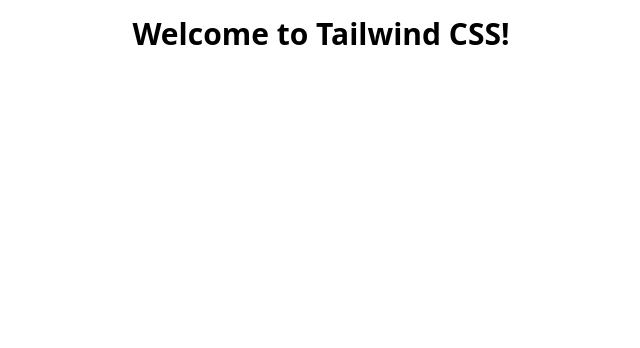
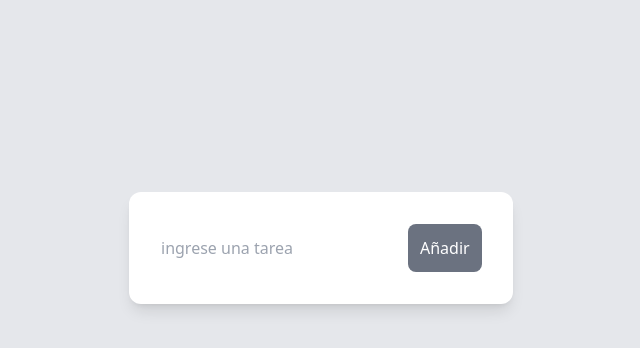
Before and after one commit to ezep23/to-do-app, a website: page src/index.html in a window 1280 px wide. Shown: the whole page, without its empty margins (319-959 px from the left). Drawn offline with Linux system fonts and the light colour scheme.

Commit message:
html & css

```diff
--- a/src/index.html
+++ b/src/index.html
@@ -6,7 +6,16 @@
     <link href="./output.css" rel="stylesheet">
     <title>Document</title>
 </head>
-<body>
-    <h1 class="text-3xl font-bold text-center mt-4">Welcome to Tailwind CSS!</h1>
+<body class="bg-gray-200">
+    <main>
+        <div class="p-8 max-w-sm mx-auto mt-[15%] bg-white rounded-xl shadow-lg flex items-center justify-evenly space-x-4">
+            <div class="">
+              <input placeholder="ingrese una tarea" class="bg=">
+            </div>
+            <div>
+              <button type="submit" class="bg-gray-500 text-white p-3 rounded-lg">Añadir</button>
+            </div>
+          </div>
+    </main>
 </body>
 </html>
--- a/tailwind.config.js
+++ b/tailwind.config.js
@@ -2,6 +2,7 @@
 module.exports = {
   content: ["./src/**/*.{html,js}"],
   theme: {
+    fontFamily: {},
     extend: {},
   },
   plugins: [],
```
Also changed, not shown: package.json (+103 -1 lines), src/output.css.
